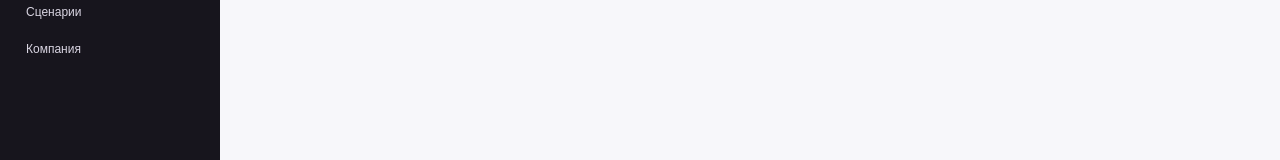
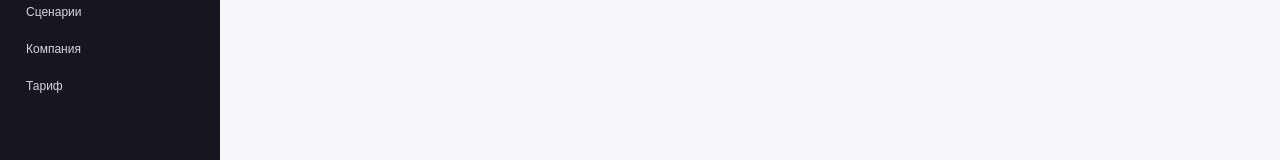
Before and after one commit to Dmitrii-exp/SaleTrening2, a Next.js app: page / in a window 1280 px wide. Shown: the part 628-788 px from the top of the page. Built offline with nearby package versions, Linux system fonts and the light colour scheme.

Commit message:
Add billing navigation

```diff
--- a/app/layout.tsx
+++ b/app/layout.tsx
@@ -25,6 +25,7 @@ export default function RootLayout({ children }: { children: React.ReactNode })
             <Link href="/dashboard/recommendations">Рекомендации</Link>
             <Link href="/dashboard/scenarios">Сценарии</Link>
             <Link href="/settings/company">Компания</Link>
+            <Link href="/settings/billing">Тариф</Link>
           </nav>
         </aside>
         <main className="appMain">{children}</main>
```
